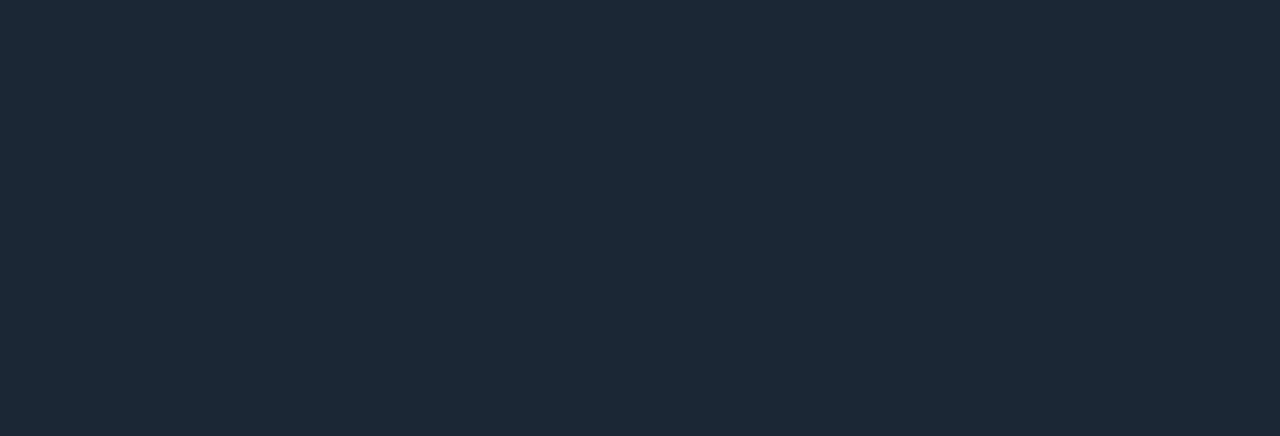
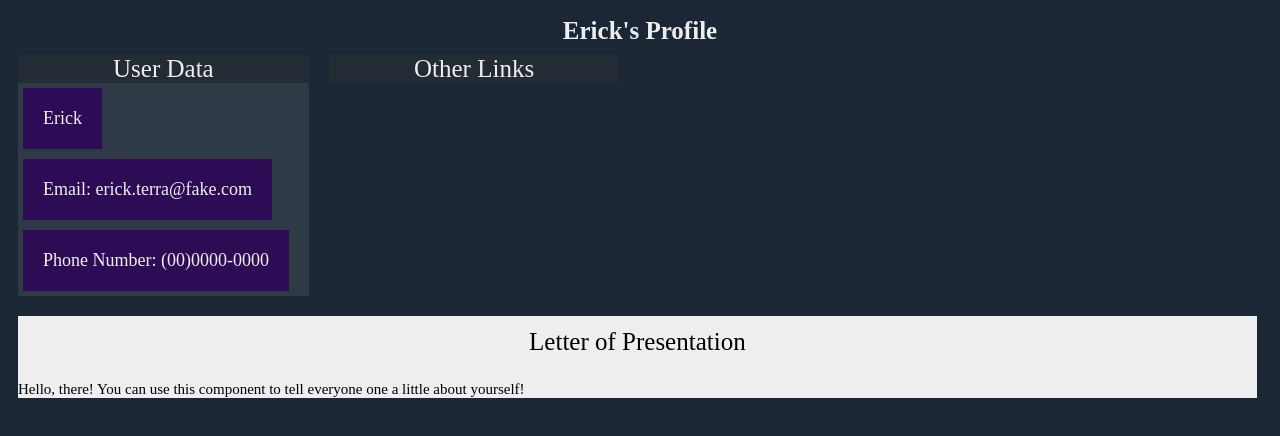
Before and after one commit to erickterra/CodersPortfolio, an Angular app in the folder coders-portfolio/: page /profile/view in a window 1280 px wide. Before the commit this address led to /. Shown: the top 436 px of the page. Built offline with nearby package versions, Linux system fonts and the light colour scheme.

Commit message:
Added 'edit' and 'view' diffs in page

```diff
--- a/coders-portfolio/src/app/app-routing.module.ts
+++ b/coders-portfolio/src/app/app-routing.module.ts
@@ -8,7 +8,8 @@ import { PortfolioComponent } from './portfolio/portfolio.component';
 const routes: Routes = [
   { path: 'home', component: HomeComponent },
   { path: '', redirectTo: '/home', pathMatch: 'full' },
-  { path: 'profile', component: ProfileComponent},
+  { path: 'profile', redirectTo: '/profile/view', pathMatch: 'full' },
+  { path: 'profile/:view', component: ProfileComponent},
   { path: 'portfolio', component: PortfolioComponent}
 ];
 
--- a/coders-portfolio/src/app/profile/profile.component.html
+++ b/coders-portfolio/src/app/profile/profile.component.html
@@ -1,5 +1,11 @@
 <h1>{{activeUser.name}}'s Profile</h1>
 
+<div class="folder quarter" *ngIf='view == "edit"'>
+    <div class="header">User Data</div>
+    <div class="card"><input [(ngModel)] = "activeUser.name"></div>
+    <div class="card"><input type ="email" [(ngModel)] = "activeUser.email"></div>
+    <div class="card"><input [(ngModel)] = "activeUser.phone"></div>
+</div>
 <div class="folder quarter">
     <div class="header">User Data</div>
     <div class="card">{{activeUser.name}}</div>
@@ -11,16 +17,19 @@
     <div class="header">Other Links</div>
 </div>
 
+<div class="folder full" *ngIf='view == "edit"'>
+    <div class="header">Presentation Letter</div>
+           <input class = "title" [(ngModel)] = "activeUser.lpTitle">
+           <br>
+            <textarea class = "text" [(ngModel)] = "activeUser.lpText">
+            </textarea>
+            <button (click)="save()" style="text-align: right;">Save</button>
+</div>
+
 <div class="folder full">
-    <div class="header">Presentation Letter</div>
-    <div class="card">
+    <div class="header" *ngIf='view == "edit"'>Result</div>
         <div class="textfield">
-            <div class="textfield title"> Letter of  Pesentation <br></div>
-            <div class="textfield text">
-                <br> Hello, there!
-                <br> You can use this component to tell everyone one a little about yourself!
-            </div>
-
-        </div>
+            <div class="textfield title">{{activeUser.lpTitle}}</div>
+            <div class="textfield text">{{activeUser.lpText}}</div>
     </div>
 </div>
--- a/coders-portfolio/src/app/profile/profile.component.ts
+++ b/coders-portfolio/src/app/profile/profile.component.ts
@@ -1,6 +1,7 @@
-import { Component, OnInit } from '@angular/core';
+import { Component, OnInit , Input} from '@angular/core';
 import { user } from '../user';
 import {UserFetcherService} from '../user-fetcher.service'
+import { ActivatedRoute } from '@angular/router';
 
 
 @Component({
@@ -11,10 +12,17 @@ import {UserFetcherService} from '../user-fetcher.service'
 export class ProfileComponent implements OnInit {
 
   activeUser: user;
-  constructor(private userFetcher: UserFetcherService) { }
+  view: string;
+  constructor(private userFetcher: UserFetcherService, private route: ActivatedRoute,) { }
 
   ngOnInit(): void {
     this.activeUser = this.userFetcher.getUser(0);
+    this.view = this.route.snapshot.paramMap.get('view');
+  }
+
+  save()
+  {
+
   }
 
 }
--- a/coders-portfolio/src/app/testUsers.ts
+++ b/coders-portfolio/src/app/testUsers.ts
@@ -2,6 +2,6 @@ import {user} from './user';
 
 export const fakeUsers: user[] =
 [
-    {id: 1, name: 'Erick', email: 'erick.terra@fake.com', phone: '(00)0000-0000'},
-    {id: 2, name: 'James', email: 'james.fake@fake.com', phone: '(00)0000-0000'}
+    {id: 1, name: 'Erick', email: 'erick.terra@fake.com', phone: '(00)0000-0000', lpTitle: 'Letter of Presentation', lpText: 'Hello, there! You can use this component to tell everyone one a little about yourself!'},
+    {id: 2, name: 'James', email: 'james.fake@fake.com', phone: '(00)0000-0000',lpTitle: 'Letter of Presentation', lpText: 'Hello, there! You can use this component to tell everyone one a little about yourself!'}
 ]
--- a/coders-portfolio/src/app/user.ts
+++ b/coders-portfolio/src/app/user.ts
@@ -4,4 +4,6 @@ export interface user
     name: string;
     email: string;
     phone: string;
+    lpTitle: string;
+    lpText: string;
 }
--- a/coders-portfolio/src/styles.css
+++ b/coders-portfolio/src/styles.css
@@ -41,8 +41,8 @@ html {
     float: inline-start;
     background-color: #2e0c55;
     color: #eee;
-    padding: 25px;
-    padding-left: 25px;
+    padding: 20px;
+    padding-left: 20px;
     font-size: large;
     text-align: left;
     margin: 5px;
@@ -60,19 +60,47 @@ html {
 
 *.textfield
 {
+  text-align: left;
   height: fit-content;
   background-color: #eee;
   color: black;
 }
 *.textfield.title
 {
+  padding-top: 1%;
+  padding-bottom: 2%;
+  text-align: center;
   color: black;
   font-style: bold;
-  font-size: 20px;
+  font-size: 25px;
 }
 *.textfield.text
 {
   color: black;
   font-style: normal;
   font-size: 15px;
+  white-space: pre-wrap;
 }
+
+*.ng-valid.text
+{
+  text-align: left;
+  width: 98%;
+  height: 100px;
+  color: black;
+  font-style: normal;
+  font-size: 15px;
+  word-wrap: normal;
+}
+
+*.ng-valid.title
+{
+  text-align: center;
+  width: 98%;
+  height: 25px;
+  color: black;
+  font-style: normal;
+  font-size: 20px;
+  word-wrap: normal;
+  overflow-y: scroll;
+}
```
Also changed, not shown: coders-portfolio/src/app/app.module.ts (+6 -2 lines).
